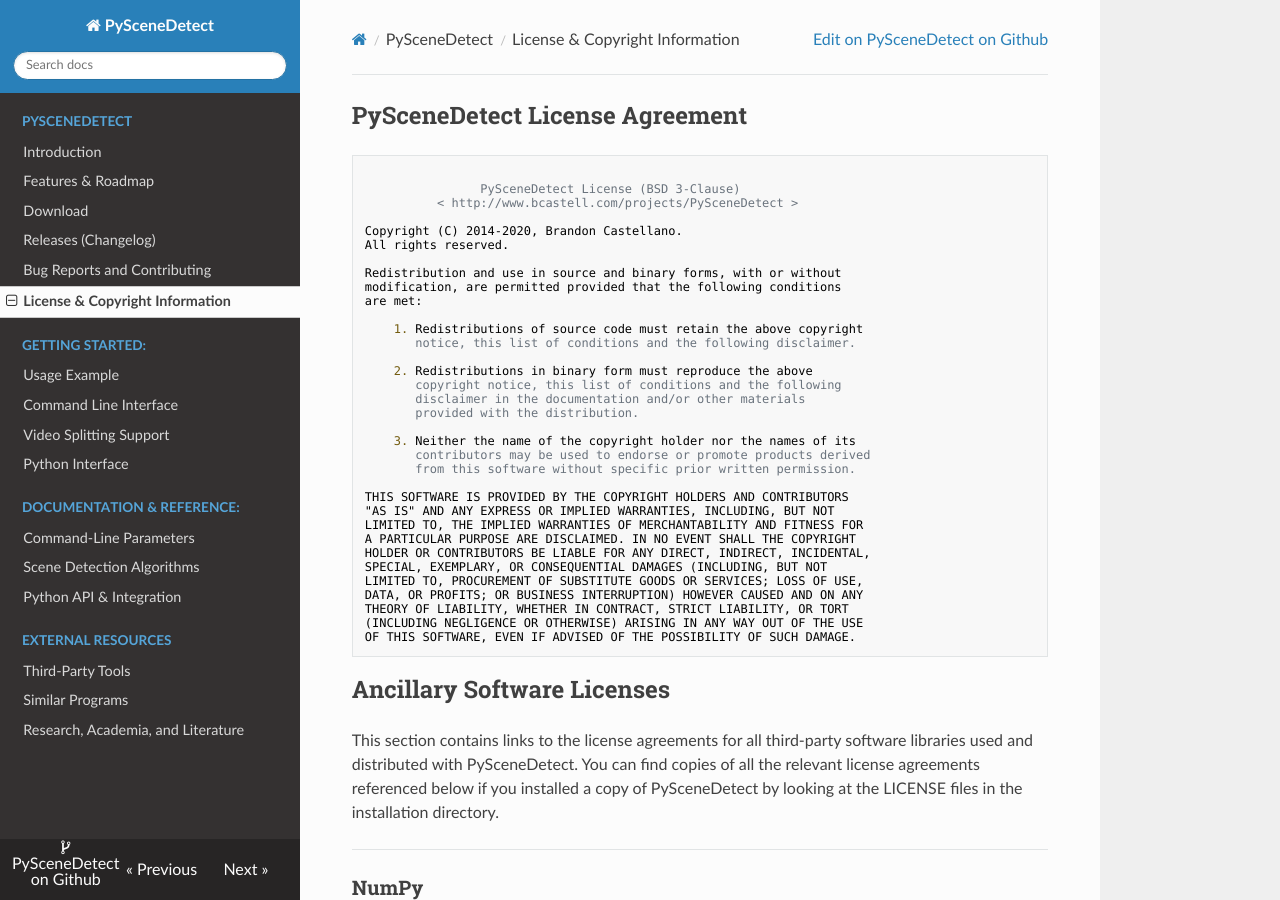
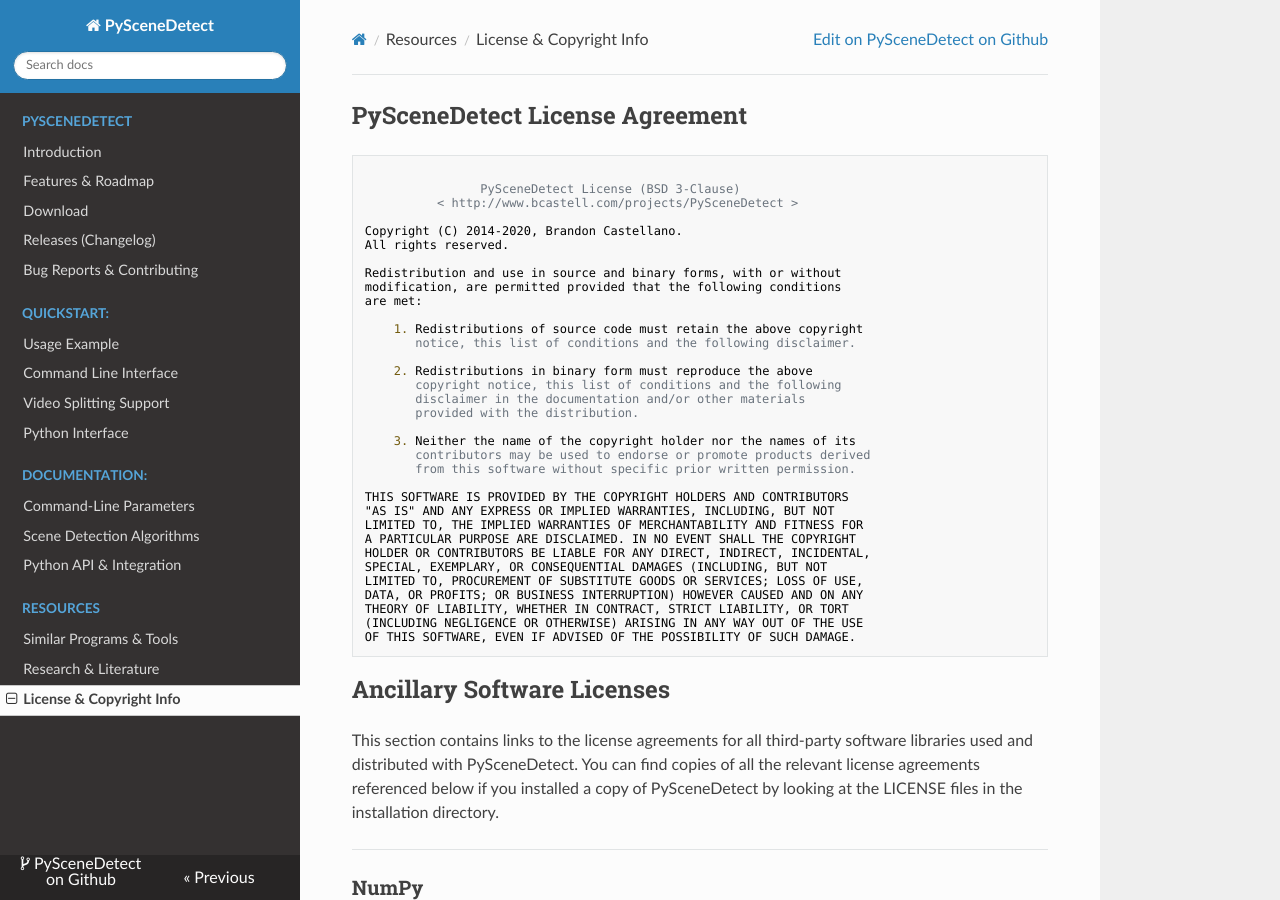
Before and after one commit to vovamushak/PySceneDetect, an MkDocs documentation site: the page built from docs/other/copyright.md, in a window 1280 px wide and 900 px high. Built offline with MkDocs 1.6.1, drawn with Linux system fonts in a browser that asks for light colours; nearby versions of some CDN libraries; old or Windows-style settings are respelled for this version of MkDocs.

Commit message:
Cleanup documentation & front page a bit.

```diff
--- a/mkdocs.yml
+++ b/mkdocs.yml
@@ -15,20 +15,19 @@ pages:
     - 'Features & Roadmap': 'features.md'
     - 'Download': 'download.md'
     - 'Releases (Changelog)': 'changelog.md'
-    - 'Bug Reports and Contributing': 'contributing.md'
-    - 'License & Copyright Information': 'copyright.md'
-- 'Getting Started:':
+    - 'Bug Reports & Contributing': 'contributing.md'
+- 'Quickstart:':
     - 'Usage Example': 'examples/usage-example.md'
     - 'Command Line Interface': 'examples/usage.md'
     - 'Video Splitting Support': 'examples/video-splitting.md'
     - 'Python Interface': 'examples/usage-python.md'
-- 'Documentation & Reference:':
+- 'Documentation:':
     - 'Command-Line Parameters': 'reference/command-line-params.md'
     - 'Scene Detection Algorithms': 'reference/detection-methods.md'
     - 'Python API & Integration': 'reference/python-api.md'
-- 'External Resources':
-    - 'Third-Party Tools': 'other/thirdparty.md'
-    - 'Similar Programs': 'other/similar.md'
-    - 'Research, Academia, and Literature': 'other/resources.md'
+- 'Resources':
+    - 'Similar Programs & Tools': 'other/similar.md'
+    - 'Research & Literature': 'other/literature.md'
+    - 'License & Copyright Info': 'other/copyright.md'
 
 markdown_extensions: [fenced_code]
```
Also changed, not shown: docs/index.md (+2 -0 lines), docs/other/copyright.md (renamed from docs/copyright.md), docs/other/literature.md (renamed from docs/other/resources.md), docs/other/thirdparty.md (deleted).
